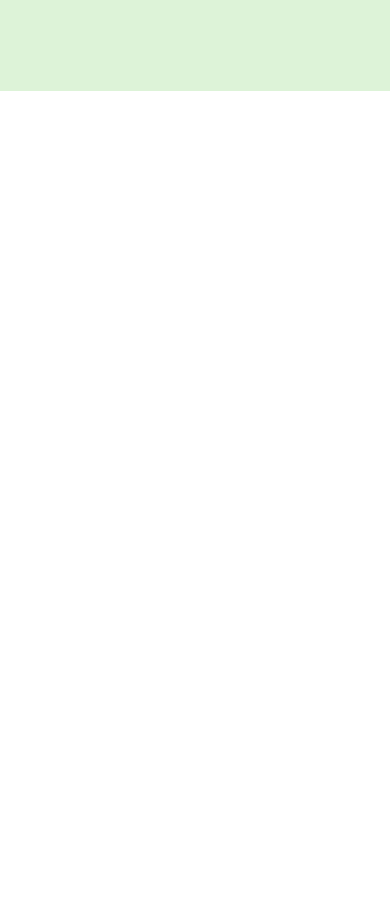
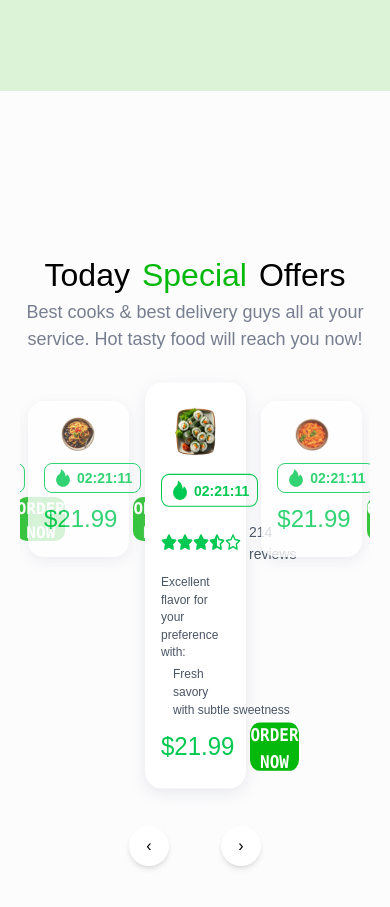
Before and after one commit to Fiffigelin/foodz-website, a React (Vite) app: page / in a window 390 px wide. Shown: the part 793-1700 px from the top of the page. Built offline with nearby package versions, Linux system fonts and the light colour scheme; a web font is replaced by a local one.

Commit message:
fix: refactoring

```diff
--- a/src/App.tsx
+++ b/src/App.tsx
@@ -1,5 +1,6 @@
 import Navbar from "./sections/navbar/navbar"
 import Hero from "./sections/hero/hero";
+import SpecialOffer from "./sections/special-offer/special-offer"
 
 function App() {
 
@@ -8,7 +9,7 @@ function App() {
       <Navbar />
 				<Hero />
       <div className="container mx-auto max-w-7xl c-space">
-        <section className="min-h-screen "/>
+        <SpecialOffer />
         <section className="min-h-screen "/>
 				<section className="min-h-screen "/>
         <section className="min-h-screen "/>
--- /dev/null
+++ b/src/components/carousel/card.tsx
@@ -0,0 +1,72 @@
+import { AiFillFire } from "react-icons/ai";
+import { FaStar, FaStarHalfStroke, FaRegStar } from "react-icons/fa6";
+import { Dish } from "../../data/dishes";
+import PrimaryButton from "../primary-button/primary-button";
+
+type CardProps = {
+  item: Dish
+  focus: boolean
+}
+function Card({ item, focus }: CardProps) {
+
+  return (
+    <div key={item.id} className="shrink-0 w-1/3 px-2">
+      <div
+        className={`bg-white rounded-2xl shadow-[0px_4px_14px_rgba(149,157,165,0.2)] flex flex-col gap-1 justify-center items-center transition-all duration-500 w-full h-auto p-4 ${
+          focus
+            ? "h-60 scale-y-110 opacity-100"
+            : "h-40 scale-y-100 opacity-80"
+        }`}
+      >
+        {/* Dish image */}
+        <img
+          src={item.image}
+          alt={item.title}
+          className={`${focus ? "w-[80%]" : "w-[50%]"} object-cover justify-center`}
+        />
+
+        {/* Header */}
+        <div className="flex justify-between w-full items-center mt-2">
+          <h1 className="text-lg font-bold truncate">{item.title}</h1>
+          <div className="flex items-center gap-1 border border-green-500 rounded-lg px-2 py-1">
+            <AiFillFire size={20} className="text-green-500" />
+            <p className="text-green-500 font-bold text-sm m-0">02:21:11</p>
+          </div>
+        </div>
+
+        <div className={`${!focus && "hidden"} w-full mt-2 flex flex-col gap-2`}>
+          {/* Reviews */}
+          <div className="flex items-center gap-2">
+            <div className="flex">
+              <FaStar size={16} className="text-green-500" />
+              <FaStar size={16} className="text-green-500" />
+              <FaStar size={16} className="text-green-500" />
+              <FaStarHalfStroke size={16} className="text-green-500" />
+              <FaRegStar size={16} className="text-green-500" />
+            </div>
+            <p className="text-gray-600 text-sm m-0">214 reviews</p>
+          </div>
+          {/* Flavor / preferences */}
+          <div className="text-left">
+            <p className="text-gray-600 text-xs m-0">Excellent flavor for your preference with:</p>
+            <ul className="list-none pl-3 mt-1">
+              {item.preferences.map((flavor, index) => (
+                <li key={index} className="text-gray-600 text-xs whitespace-nowrap">
+                  {flavor}
+                </li>
+              ))}
+            </ul>
+          </div>
+        </div>
+
+        {/* Footer / Order */}
+        <div className="flex justify-between items-center w-full mt-auto gap-4">
+          <p className="text-green-500 font-title text-2xl m-0">${item.cost}</p>
+          <PrimaryButton className="w-[120px]" />
+        </div>
+      </div>
+    </div>
+  );
+}
+
+export default Card;
--- a/src/components/carousel/carousel.tsx
+++ b/src/components/carousel/carousel.tsx
@@ -1,60 +1,126 @@
-import { useState } from "react";
-import { dishData } from "../../../data/dishes";
+import { useEffect, useRef, useState } from "react";
+import { dishData } from "../../data/dishes";
+import Card from "./card";
 
-const slides = ["Slide 1", "Slide 2", "Slide 3", "Slide 4", "Slide 5", "Slide 6"];
-
-export default function Carousel() {
-  const [current, setCurrent] = useState(0);
-  const visibleSlides = 3;
-
-  const next = () => {
-    if (current < dishData.length - visibleSlides) setCurrent(current + 1);
+type CarouselProps = {
+  visibleSlides?: number;
 };
 
-  const prev = () => {
-    if (current > 0) setCurrent(current - 1);
+export default function InfiniteCarousel({
+  visibleSlides = 3,
+}: CarouselProps) {
+  const trackRef = useRef<HTMLDivElement>(null);
+  const [current, setCurrent] = useState<number>(0);
+  const total = dishData.length;
+
+  // Skapa clones
+  const loopedData = [
+    ...dishData.slice(-visibleSlides),
+    ...dishData,
+    ...dishData.slice(0, visibleSlides),
+  ];
+
+  const nextSlide = () => setCurrent((prev) => prev + 1);
+  const prevSlide = () => setCurrent((prev) => prev - 1);
+
+  useEffect(() => {
+    const track = trackRef.current;
+    if (!track) return;
+
+    const handleTransitionEnd = () => {
+      // Clone → original höger
+      if (current >= total) {
+        const realIndex = current % total;
+        track.style.transition = "none";
+        setCurrent(realIndex);
+        track.style.transform = `translateX(-${
+          (realIndex + visibleSlides) * (100 / visibleSlides)
+        }%)`;
+
+        // Dubbel RAF för mjuk återställning
+        requestAnimationFrame(() => {
+          requestAnimationFrame(() => {
+            track.style.transition = "transform 0.6s ease-out";
+          });
+        });
+      }
+
+      // Clone → original vänster
+      if (current < 0) {
+        const realIndex = total + current;
+        track.style.transition = "none";
+        setCurrent(realIndex);
+        track.style.transform = `translateX(-${
+          (realIndex + visibleSlides) * (100 / visibleSlides)
+        }%)`;
+
+        requestAnimationFrame(() => {
+          requestAnimationFrame(() => {
+            track.style.transition = "transform 0.7s ease-out";
+          });
+        });
+      }
     };
 
+    track.addEventListener("transitionend", handleTransitionEnd);
+    return () =>
+      track.removeEventListener("transitionend", handleTransitionEnd);
+  }, [current, total, visibleSlides]);
+
+  // Mitt-index för scaling
+  const centerIndex = (current + 1 + visibleSlides) % loopedData.length;
+
   return (
-    <div className="relative w-full overflow-hidden py-8">
+    <div>
+      <div className="relative w-full h-full overflow-hidden py-12">
         {/* Slides wrapper */}
         <div
-        className="flex transition-transform duration-500 ease-out"
+          ref={trackRef}
+          className="flex transition-transform duration-600 ease-out"
           style={{
-          transform: `translateX(-${current * (100 / visibleSlides)}%)`,
+            transform: `translateX(-${
+              (current + visibleSlides) * (100 / visibleSlides)
+            }%)`,
           }}
         >
-        {dishData.map((item, index) => {
-          const centerIndex = current + 1;
+          {loopedData.map((item, index) => {
+            const isCenter = index === centerIndex;
 
             return (
-            <div key={index} className="shrink-0 w-1/3 px-2">
-              <div
-                className={`bg-indigo-50 rounded-2xl flex justify-center items-center transition-all duration-500
-                  ${index === centerIndex ? "h-80 scale-y-110" : "h-64 scale-y-100"}`}
-              >
-                <span className="text-2xl font-semibold text-indigo-600">{item.title}</span>
-              </div>
-            </div>
+              <Card key={`${item.id}-${index}`} item={item} focus={isCenter}/>
             );
           })}
         </div>
+      </div>
 
       {/* Buttons */}
+      <div className="flex justify-center gap-13 py-2">
         <button
-        onClick={prev}
-        className="left-2 top-1/2 -translate-y-1/2 bg-white shadow px-3 py-2 rounded-full disabled:opacity-50"
-        disabled={current === 0}
+          onClick={prevSlide}
+          className="
+            bg-white shadow-md
+            w-10 h-10
+            flex items-center justify-center
+            rounded-full
+            disabled:opacity-50
+          "
         >
           ‹
         </button>
+
         <button
-        onClick={next}
-        className="right-2 top-1/2 -translate-y-1/2 bg-white shadow px-3 py-2 rounded-full disabled:opacity-50"
-        disabled={current >= slides.length - visibleSlides}
+          onClick={nextSlide}
+          className="
+            bg-white shadow-md
+            w-10 h-10
+            flex items-center justify-center
+            rounded-full
+            disabled:opacity-50
+          "
         >
           ›
         </button>
       </div>
+    </div>
   );
 }
--- a/src/components/hero/hero-desktop.tsx
+++ b/src/components/hero/hero-desktop.tsx
@@ -1,5 +1,5 @@
 import { motion, useScroll, useSpring, useTransform } from "motion/react";
-import OrderNowButton from "../order-now-button/order-now-btn";
+import PrimaryButton from "../primary-button/primary-button";
 
 function HeroDesktop() {
   const {scrollYProgress} = useScroll()
@@ -33,7 +33,7 @@ function HeroDesktop() {
           </div>
 
 				  <div className="flex flex-row gap-8">
-				  	<OrderNowButton />
+				  	<PrimaryButton />
 				  	<a href="#menu" className="self-center text-lg font-thin text-(--color-green)">Explore Menu</a>
 				  </div>
 				</div>
--- a/src/components/hero/hero-mobile.tsx
+++ b/src/components/hero/hero-mobile.tsx
@@ -1,5 +1,5 @@
 import { motion, useScroll, useSpring, useTransform } from "motion/react";
-import OrderNowButton from "../order-now-button/order-now-btn";
+import PrimaryButton from "../primary-button/primary-button";
 
 function HeroMobile() {
   const {scrollYProgress} = useScroll()
@@ -16,7 +16,7 @@ function HeroMobile() {
           <p className="text-center mx-10">Explore your Taste with special food in the special place.</p>
         </div>
         <div className="flex items-center justify-center">
-          <OrderNowButton />
+          <PrimaryButton />
           <a className="hidden" href="#menu">Explore Menu</a>
         </div>
       </div>
--- a/src/index.css
+++ b/src/index.css
@@ -5,7 +5,7 @@
   --hero-img: url("/hero-ramen.png");
   --font-header: "Alice", sans-serif;
   --color-background: #fcfcfd;
-  --navtext-primary: #777e90;
+  --text-neutral: #777e90;
   --navtext-hover: #575c69;
 
   --color-light_green: #ddf3d8;
@@ -36,6 +36,7 @@ html {
   overflow-x:hidden;
 }
 body {
+  background-color: var(--color-background);
   font-family: "Poppins", sans-serif;;
   scroll-behavior: smooth;
   overflow-x: hidden;
@@ -43,10 +44,6 @@ body {
 
 .c-space {
   @apply sm:px-10 px-5 lg:px-15;
-}
-
-.hover-animation {
-  @apply hover:-translate-y-1 duration-200;
 }
 
 .section-spacing {
--- /dev/null
+++ b/src/sections/special-offer/special-offer.tsx
@@ -0,0 +1,42 @@
+import Carousel from "../../components/carousel/carousel";
+
+function SpecialOffer() {
+  return (
+    <section className="
+    min-h-screen w-full flex flex-col
+    h-full mt-40 justify-items-center content-end">
+      {/* Title */}
+      <h1
+        className="
+          text-center
+          font-(family-name:--font-header)
+          text-[clamp(32px,5vw,48px)]
+          mb-0
+        "
+      >
+        <span className="mr-3">Today</span>
+        <span className="mr-3 text-(--color-green)">Special</span>
+        <span>Offers</span>
+      </h1>
+
+      {/* Description */}
+      <p
+        className="
+          text-center
+          text-(--text-neutral)
+          font-(family-name:--font-text)
+          text-[clamp(18px,1.8vw+0.5rem,24px)]
+          mb-0
+        "
+      >
+        Best cooks & best delivery guys all at your service. Hot tasty food will
+        reach you now!
+      </p>
+
+      {/* Carousel */}
+        <Carousel />
+    </section>
+  );
+}
+
+export default SpecialOffer;
```
Lines whose indentation alone changed are shown as unchanged.
